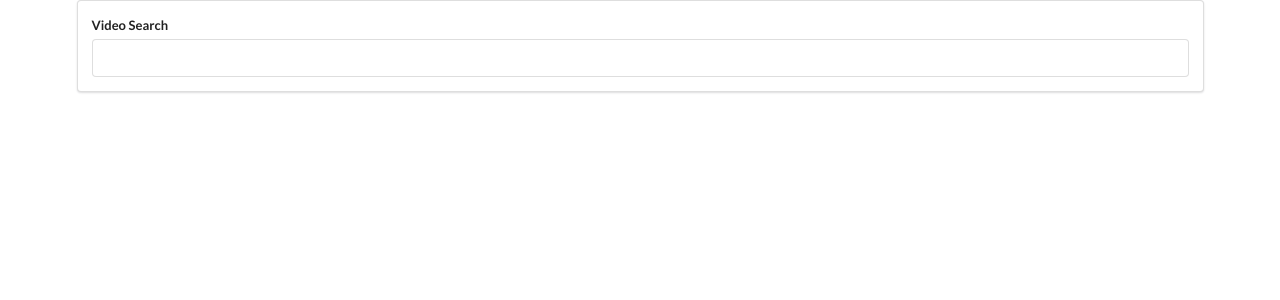
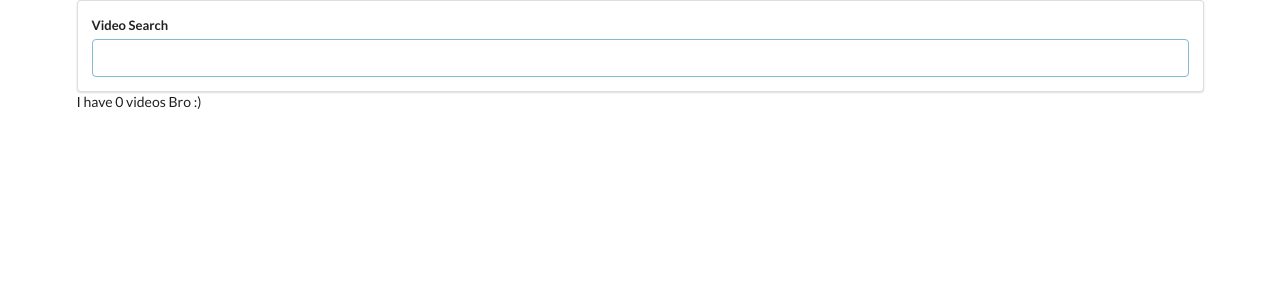
Before and after one commit to sk-compliance-compendium/musical-waddle, a React (Create React App) app: page / in a window 1280 px wide. Shown: the top 300 px of the page. Built offline with nearby package versions, Linux system fonts and the light colour scheme.

Commit message:
Hustling on YT API Bro!

```diff
--- a/src/components/App.js
+++ b/src/components/App.js
@@ -1,11 +1,27 @@
 import React from 'react';
 import SearchBar from './SearchBar';
+import youtube from '../apis/youtube';
 
 class App extends React.Component{
+
+    state = {
+        videos: []
+    };
+    onTermSubmit = async term => {
+        const response = await youtube.get('/search', {
+            params: {
+                q: term
+            }
+        });
+
+        this.setState({videos: response.data.items});
+    };
+
     render(){
         return (
             <div className="ui container">
-                <SearchBar />
+                <SearchBar onFormSubmit = {this.onTermSubmit} />
+                I have {this.state.videos.length} videos Bro :)
             </div>
         );
     }
--- a/src/components/SearchBar.js
+++ b/src/components/SearchBar.js
@@ -11,6 +11,7 @@
     onFormSubmit = (event) => {
         event.preventDefault();
 
+        this.props.onFormSubmit(this.state.term);
     };
 
     render(){
@@ -20,6 +21,7 @@
                     <div className="field">
                         <label>Video Search</label>
                         <input
+                            autoFocus
                             type="text"
                             value={this.state.term}
                             onChange={this.onInputChange}
```
